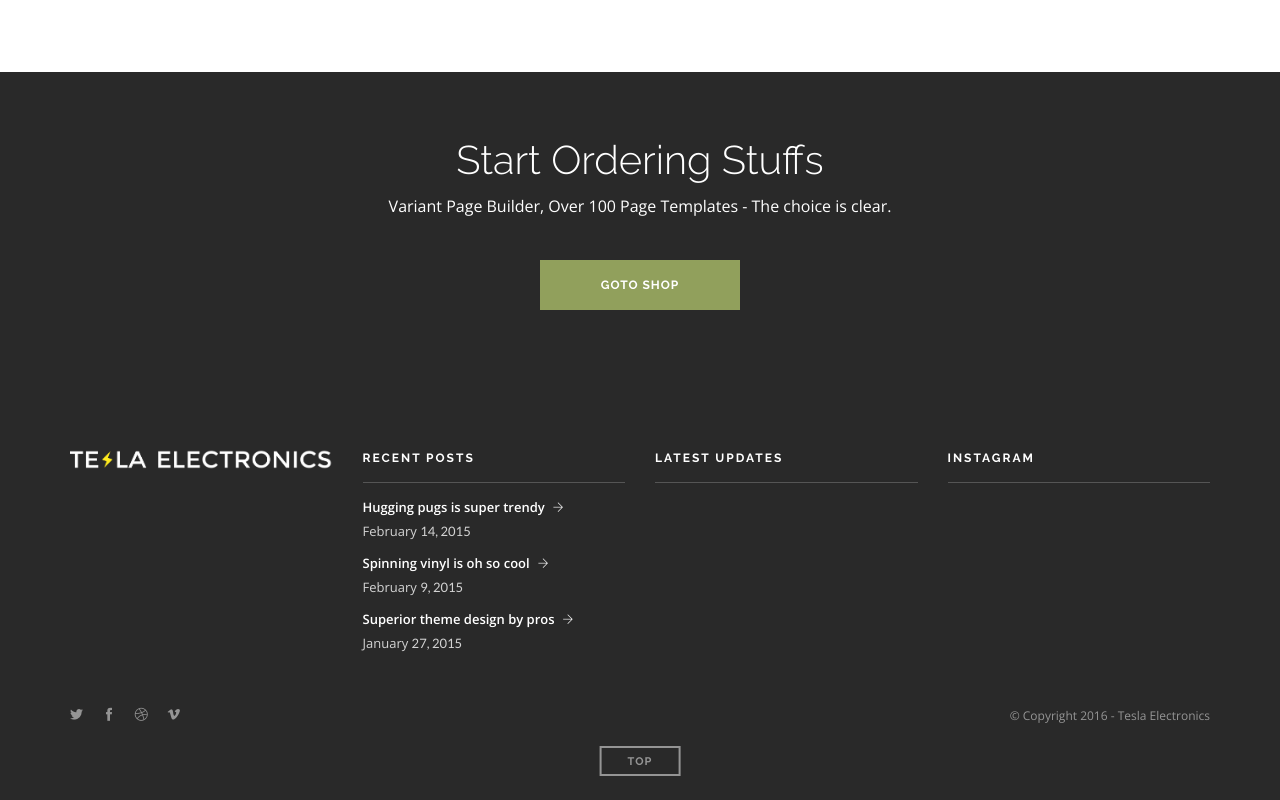
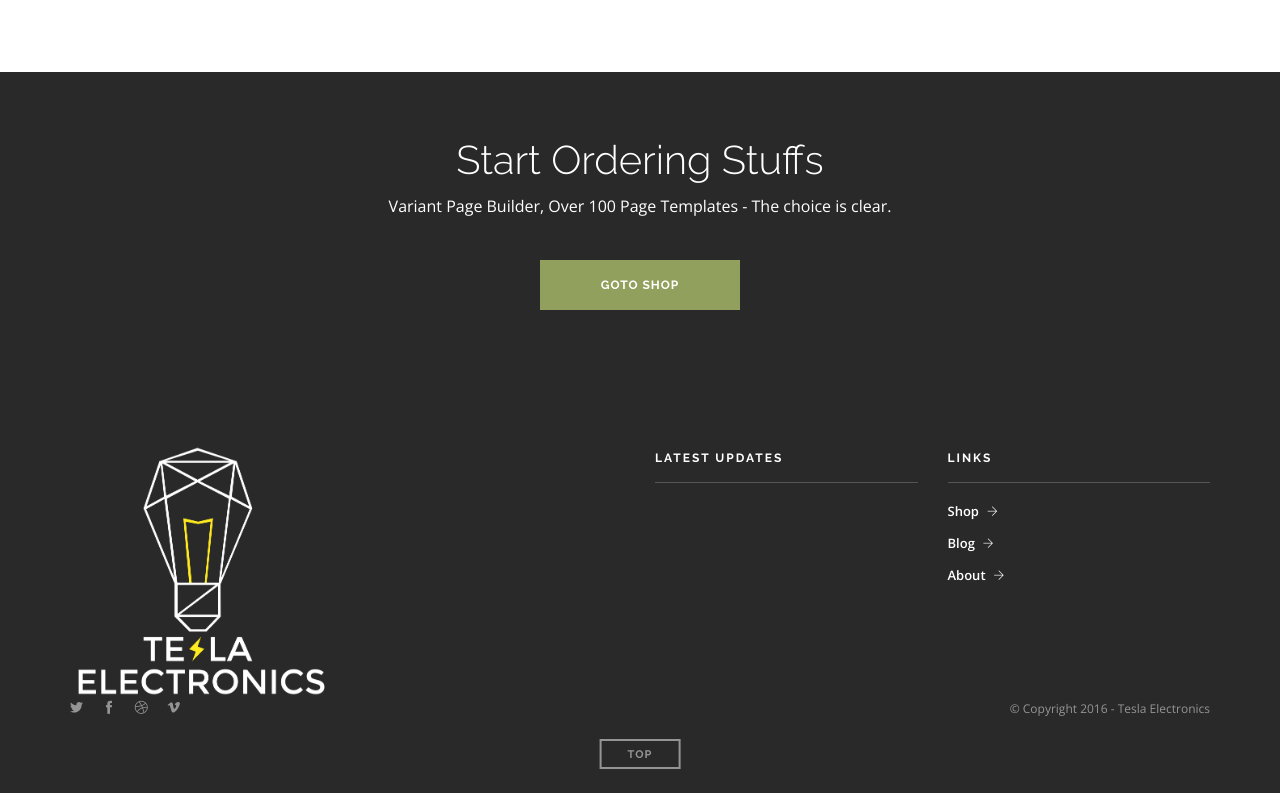
Before and after one commit to roshchomp/tesla, a plain HTML site: page about.html in a window 1280 px wide. Shown: the part 1253-2053 px from the top of the page. Drawn offline with nearby package versions, Linux system fonts and the light colour scheme; a script that the page names is missing.

Commit message:
Reorder Footer elements

```diff
--- a/we.html
+++ b/about.html
@@ -46,8 +46,8 @@
                                     </a>
                                 </li>
                                 <li>
-                                    <a href="we.html">
-                                        We
+                                    <a href="about.html">
+                                        About
                                     </a>
                                 </li>
                             </ul>
@@ -209,36 +209,9 @@
                 <div class="container">
                     <div class="row">
                         <div class="col-md-3 col-sm-6">
-                            <img alt="Logo" class="logo" src="img/logo-light.png" />
+                            <img alt="Logo" class="logo center-block" src="img/footer-logo-light.png" />
                         </div>
-                        <div class="col-md-3 col-sm-6">
-                            <div class="widget">
-                                <h6 class="title">Recent Posts</h6>
-                                <hr>
-                                <ul class="link-list recent-posts">
-                                    <li>
-                                        <a href="#">Hugging pugs is super trendy</a>
-                                        <span class="date">February
-                                            <span class="number">14, 2015</span>
-                                        </span>
-                                    </li>
-                                    <li>
-                                        <a href="#">Spinning vinyl is oh so cool</a>
-                                        <span class="date">February
-                                            <span class="number">9, 2015</span>
-                                        </span>
-                                    </li>
-                                    <li>
-                                        <a href="#">Superior theme design by pros</a>
-                                        <span class="date">January
-                                            <span class="number">27, 2015</span>
-                                        </span>
-                                    </li>
-                                </ul>
-                            </div>
-                            <!--end of widget-->
-                        </div>
-                        <div class="col-md-3 col-sm-6">
+                        <div class="col-md-3 col-md-push-3 col-sm-6">
                             <div class="widget">
                                 <h6 class="title">Latest Updates</h6>
                                 <hr>
@@ -249,13 +222,21 @@
                             </div>
                             <!--end of widget-->
                         </div>
-                        <div class="col-md-3 col-sm-6">
+                         <div class="col-md-3 col-md-push-3 col-sm-6">
                             <div class="widget">
-                                <h6 class="title">Instagram</h6>
+                                <h6 class="title">Links</h6>
                                 <hr>
-                                <div class="instafeed" data-user-name="funsizeco">
-                                    <ul></ul>
-                                </div>
+                                <ul class="link-list">
+                                    <li>
+                                        <a href="#">Shop</a>
+                                    </li>
+                                    <li>
+                                        <a href="#">Blog</a>
+                                    </li>
+                                    <li>
+                                        <a href="about.html">About</a>
+                                    </li>
+                                </ul>
                             </div>
                             <!--end of widget-->
                         </div>
```
Also changed, not shown: index.html (+16 -35 lines).
